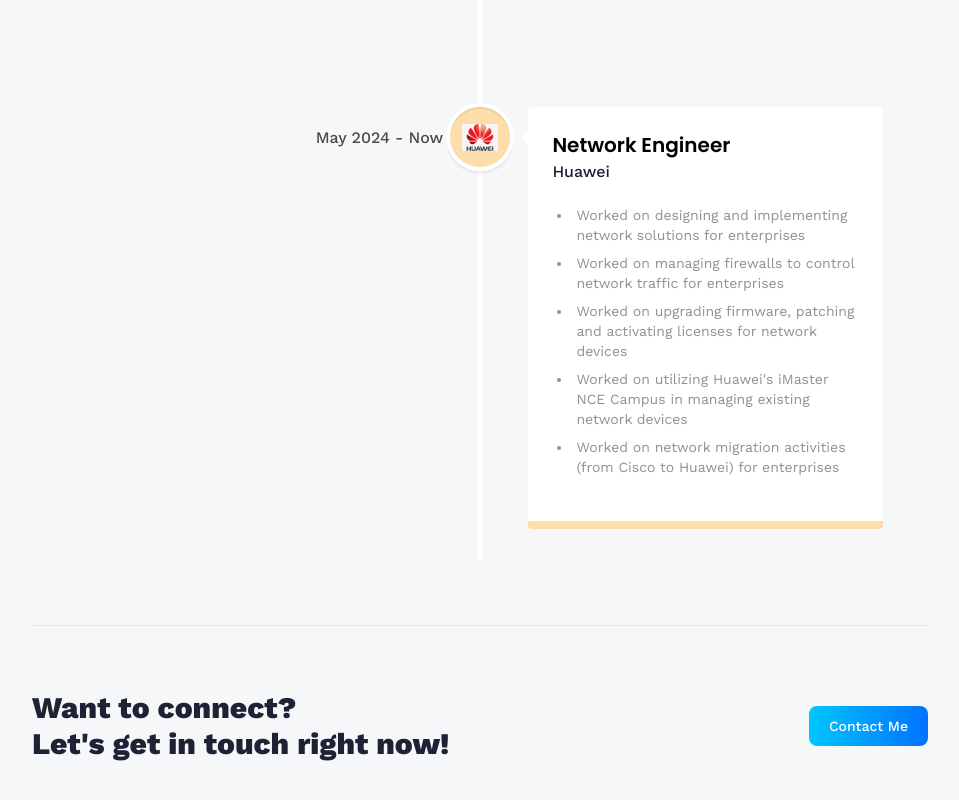
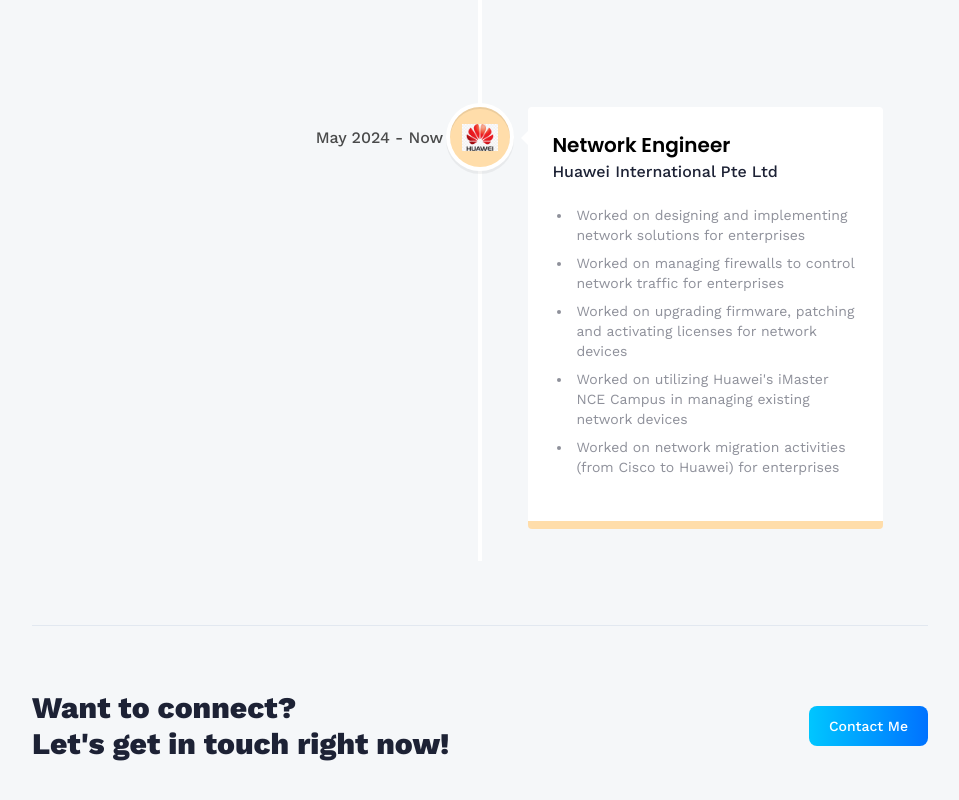
Before and after one commit to ConquerorFY/Portfolio-v2, a React (Vite) app: page /about in a window 1280 px wide. Shown: the part 3972-4772 px from the top of the page, without its empty margins (160-1119 px from the left). Built offline with nearby package versions, Linux system fonts and the light colour scheme.

Commit message:
Minor Edits

```diff
--- a/src/constants/index.js
+++ b/src/constants/index.js
@@ -255,7 +255,7 @@ export const skills = [
     },
     {
         imageUrl: huawei,
-        name: "Huawei S-Series Switches, iMaster NCE Campus, iMaster NCE Campus Insight",
+        name: "Huawei S-Series Switches, Huawei CE-Series Switches, iMaster NCE Campus, iMaster NCE Campus Insight",
         type: "Network",
     },
 ];
@@ -356,7 +356,7 @@ export const experiences = [
     },
     {
         title: "Network Engineer",
-        company_name: "Huawei",
+        company_name: "Huawei International Pte Ltd",
         icon: huawei,
         iconBg: "#ffddaa",
         date: "May 2024 - Now",
@@ -409,8 +409,8 @@ export const projects = [
         iconUrl: player,
         theme: 'btn-back-pink',
         name: 'ConX Agency',
-        description: 'In this project, I\'m responsible for setting up and handling the backend for the entire ConX Agency web management system (using NestJS and Supabase) ',
-        link: 'https://github.com/ConX-Agency',
+        description: 'As the tech lead of this project, I\'m responsible for managing the system\'s backend using NestJS and Supabase.',
+        link: 'https://conxagency.wixsite.com/conx-agency',
     },
     // {
     //     iconUrl: consultation,
--- a/src/pages/About.jsx
+++ b/src/pages/About.jsx
@@ -355,7 +355,7 @@ const About = () => {
                                     </div>
                                 </div>
 
-                                <div className="flex flex-col h-full items-start justify-start px-5">
+                                <div className="flex flex-col h-full items-start justify-start px-5 mb-[50px]">
                                     <h3 className="sub-subhead-text dark:text-white">Operating Systems</h3>
                                     <div className="mt-8 flex flex-wrap gap-12">
                                         {showcaseSkills.OS.map((skill, index) => (
```
